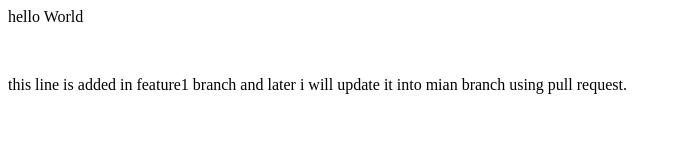
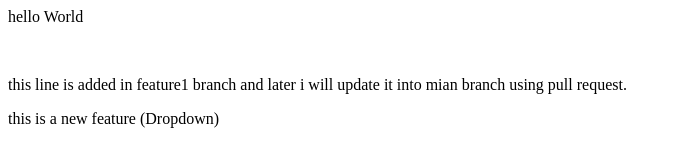
Before and after one commit to attriashwani09/localrepo, a plain HTML site: page index.html in a window 1280 px wide. Shown: the whole page, without its empty margins (0-676 px from the left). Drawn offline with Linux system fonts and the light colour scheme.

Commit message:
added dropdown

```diff
--- a/index.html
+++ b/index.html
@@ -1,3 +1,4 @@
 <p>hello World</p>
 <br>
 <p>this line is added in feature1 branch and later i will update it into mian branch using pull request.</p>
+<p>this is a new feature (Dropdown)</p>
```
